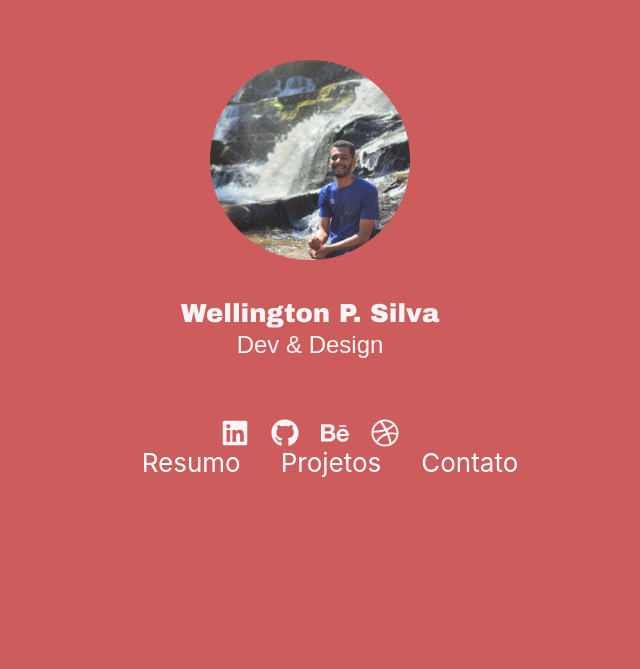
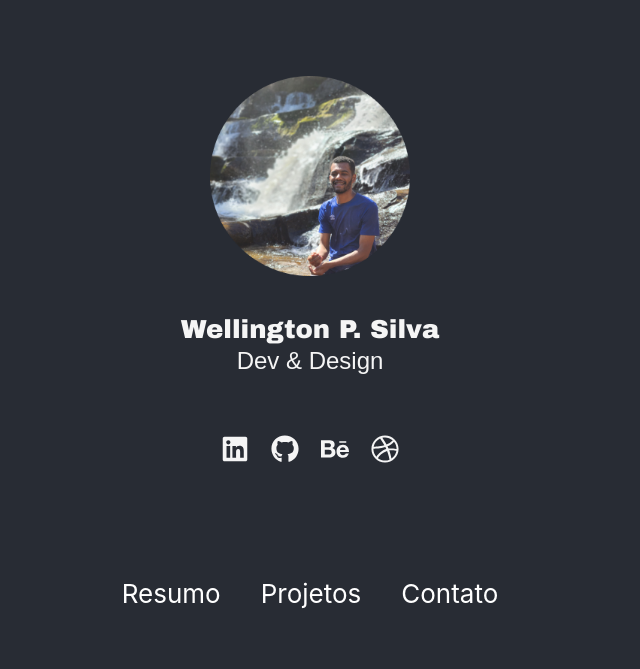
Before and after one commit to wellingtonengps/portfolio, a React (Create React App) app: page / in a window 1280 px wide. Shown: the part 131-800 px from the top of the page, without its empty margins (330-970 px from the left). Built offline with nearby package versions, Linux system fonts and the light colour scheme.

Commit message:
fix sections

```diff
--- a/src/Pages/Main.tsx
+++ b/src/Pages/Main.tsx
@@ -27,8 +27,8 @@ const Subtitle = styled.p`
 `
 
 const Header = styled.header`
-  //background-color: #282c34;
-    background-color: indianred;
+  background-color: #282c34;
+    //background-color: indianred;
   min-height: 100vh;
   display: flex;
   flex-direction: column;
@@ -48,12 +48,11 @@ const WrapperLinks = styled.div`
 const WrapperSections = styled.div`
     display: flex;
     flex-direction: row;
-    align-items: center;
-    justify-content: space-around;
-
-    a {
-        margin-left: 40px;
-    }
+    align-items: flex-end;
+    justify-content: space-between;
+    position: absolute;
+    bottom: 60px;
+    gap: 40px;
 `
 
 const Section = styled.section`
@@ -123,6 +122,9 @@ function Main() {
           <Section ref={projetosRef}>
               <Title>Projetos</Title>
           </Section>
+        <Section ref={contatoRef}>
+            <Title>Contato</Title>
+        </Section>
 
     </div>
     );
```
Lines whose indentation alone changed are shown as unchanged.
